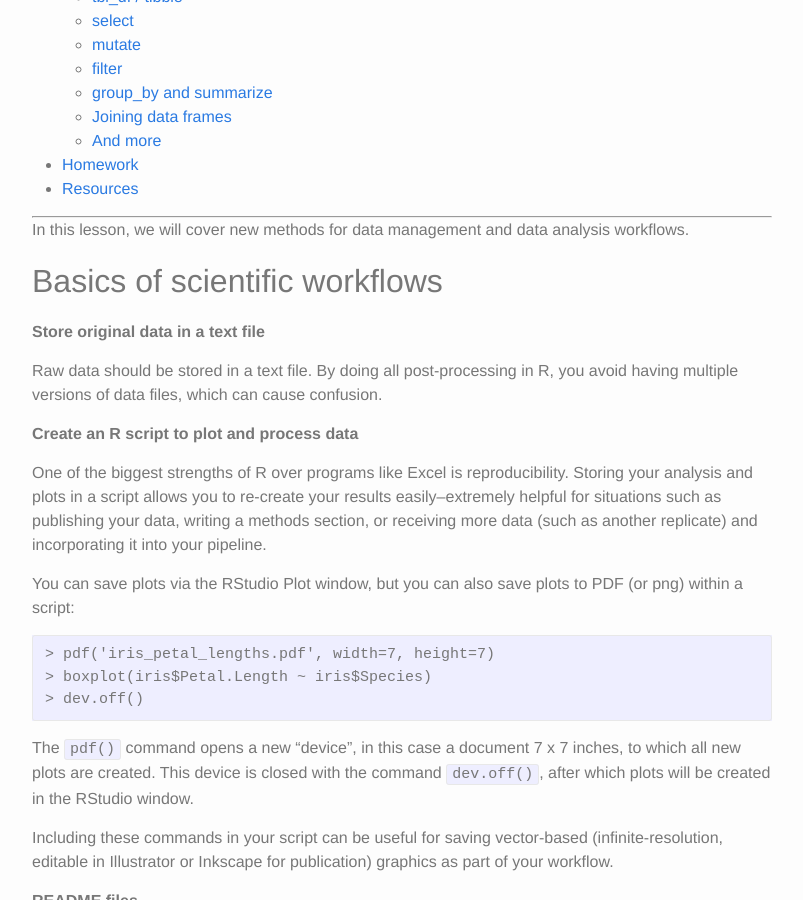
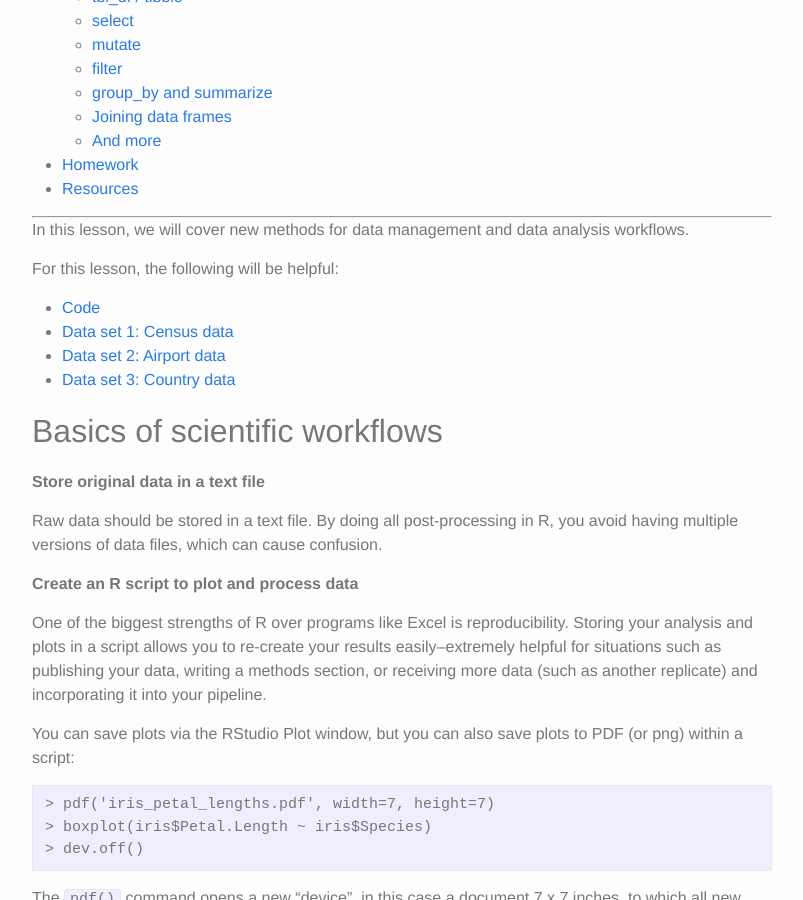
Before and after one commit to mauriziopaul/intro-to-R, a Jekyll site: the page built from _posts/2016-07-18-Lesson-06-data-wrangling.md, in a window 1280 px wide and 900 px high, scrolled down 433 px. Shown: the whole window, without its empty margins (238-1041 px from the left). Built offline with Jekyll 4.4.1, drawn with Linux system fonts in a browser that asks for light colours.

Commit message:
Added links to code and data.

```diff
--- a/_posts/2016-07-18-Lesson-06-data-wrangling.md
+++ b/_posts/2016-07-18-Lesson-06-data-wrangling.md
@@ -12,6 +12,13 @@ categories: jekyll
 ---
 
 In this lesson, we will cover new methods for data management and data analysis workflows.
+
+For this lesson, the following will be helpful:
+
+* [Code]([script](http://mauriziopaul.github.io/intro-to-R/scripts/Lesson06code.R))
+* [Data set 1: Census data](http://mauriziopaul.github.io/intro-to-R/data/CENSUS_POP_ESTIMATES.csv)
+* [Data set 2: Airport data](http://mauriziopaul.github.io/intro-to-R/data/airports.csv)
+* [Data set 3: Country data](http://mauriziopaul.github.io/intro-to-R/data/country-codes.csv)
 
 ## Basics of scientific workflows
 
```
